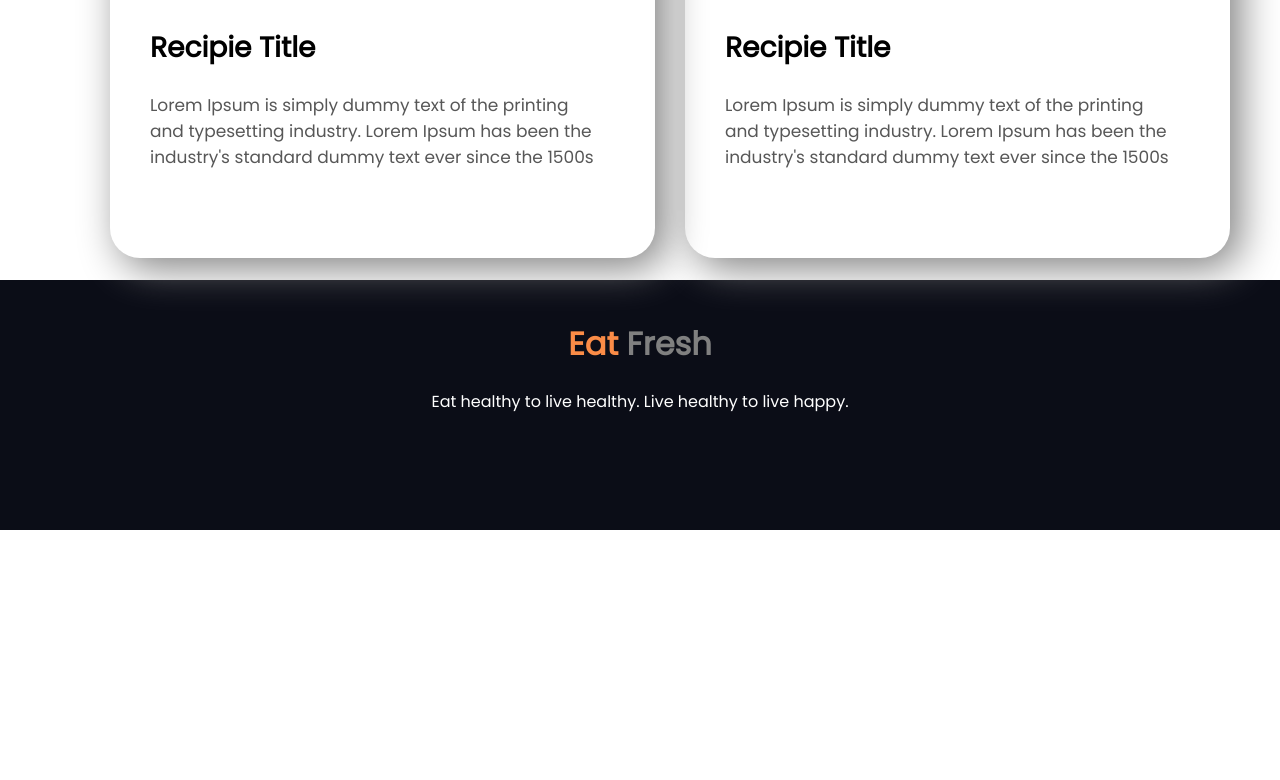
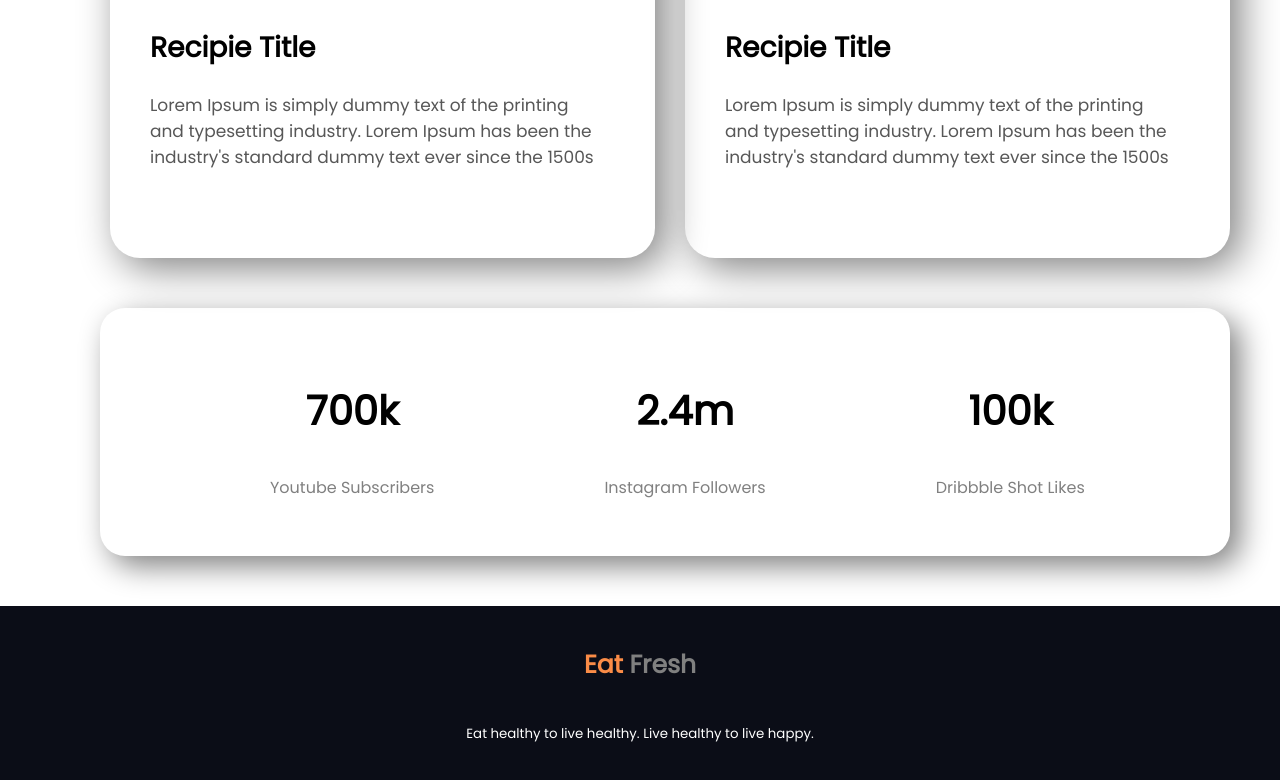
Before and after one commit to engrmmjahir/eat-healthy, a plain HTML site: page index.html in a window 1280 px wide. Shown: the part 1914-2694 px from the top of the page. Before the commit the page ends 2444 px from the top, so only its background shows below. Drawn offline with Linux system fonts and the light colour scheme.

Commit message:
all added

```diff
--- a/index.html
+++ b/index.html
@@ -66,7 +66,7 @@
                 1500s</p>
         </div>
     </section>
-    <section class="">
+    <section>
         <div class="card">
             <div class="carddiv carddiv1">
                 <img src="images/food/Project Cover.jpg" alt="">
@@ -88,12 +88,28 @@
             </div>
         </div>
     </section>
+    <section class="last">
+        <div class="last-card">
+            <div class="same">
+                <h1>700k</h1>
+                <p>Youtube Subscribers</p>
+            </div>
+            <div class="same">
+                <h1>2.4m</h1>
+                <p>Instagram Followers</p>
+            </div>
+            <div class="same">
+                <h1>100k</h1>
+                <p>Dribbble Shot Likes</p>
+            </div>
+        </div>
+    </section>
 
 </body>
 <footer>
     <div>
         <h1> <span class="font-color">Eat</span> Fresh</h1>
-        <p>Eat healthy to live healthy. Live healthy to live happy.</p>
+        <p><small>Eat healthy to live healthy. Live healthy to live happy.</small></p>
     </div>
 </footer>
 
--- a/style.css
+++ b/style.css
@@ -118,7 +118,26 @@ body{
 .cpara{
     padding: 0px 40px;
 }
-
+.last-card{
+    display: flex;
+    text-align: center;
+    margin: 50px 50px 50px 100px;
+    padding: 20px 20px 20px 20px;
+    border-radius: 25px;
+    box-shadow: 10px 10px 30px gray;
+}
+.same{
+    color: black;
+    padding: 20px 20px 20px 150px;
+}
+.same h1{
+    font-size: 40px;
+}
+.same p{
+    color: gray;
+    font-size: 16px;
+    padding-top: 0px;
+}
 footer div{
     text-align: center;
     color: gray;
@@ -127,7 +146,9 @@ footer div{
 }
 footer h1{
     padding-top: 40px;
+    font-size: 25px;
 }
 footer p{
     color: white;
+    padding-top: 20px;
 }
```
